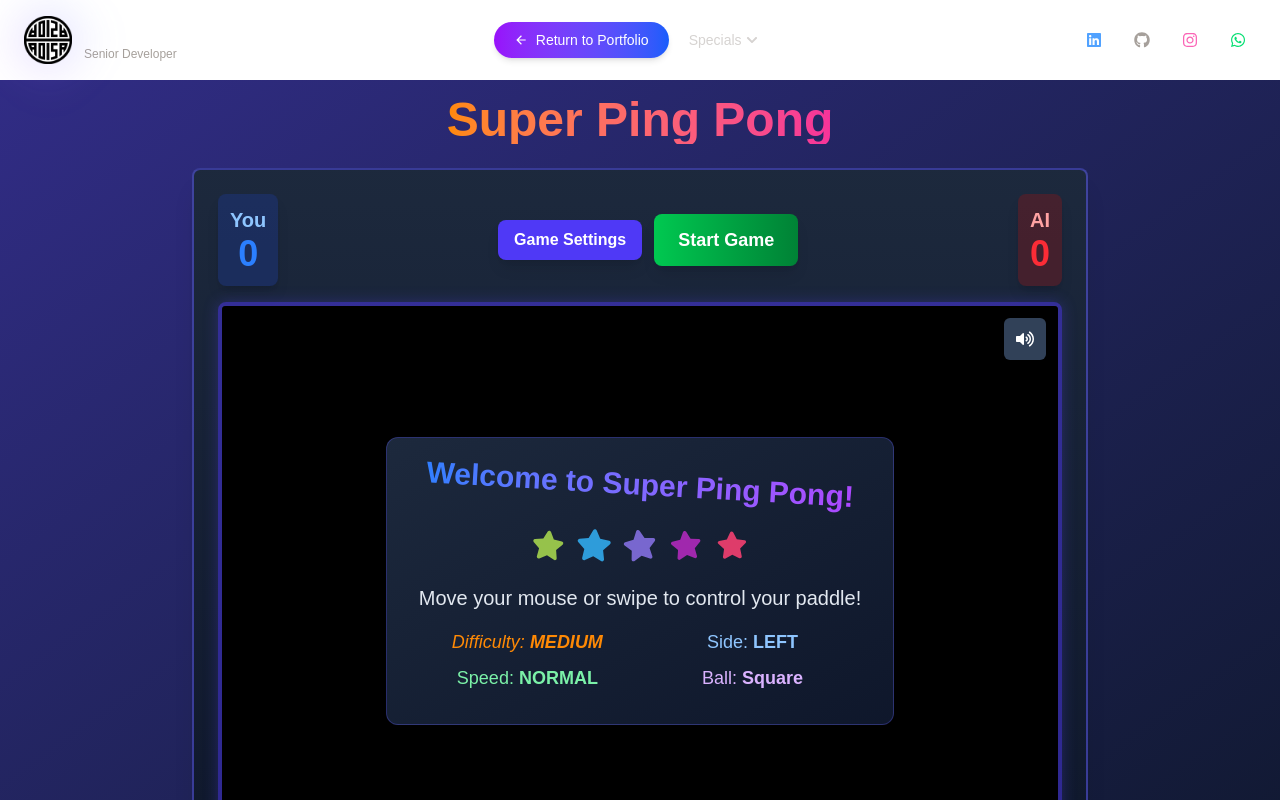
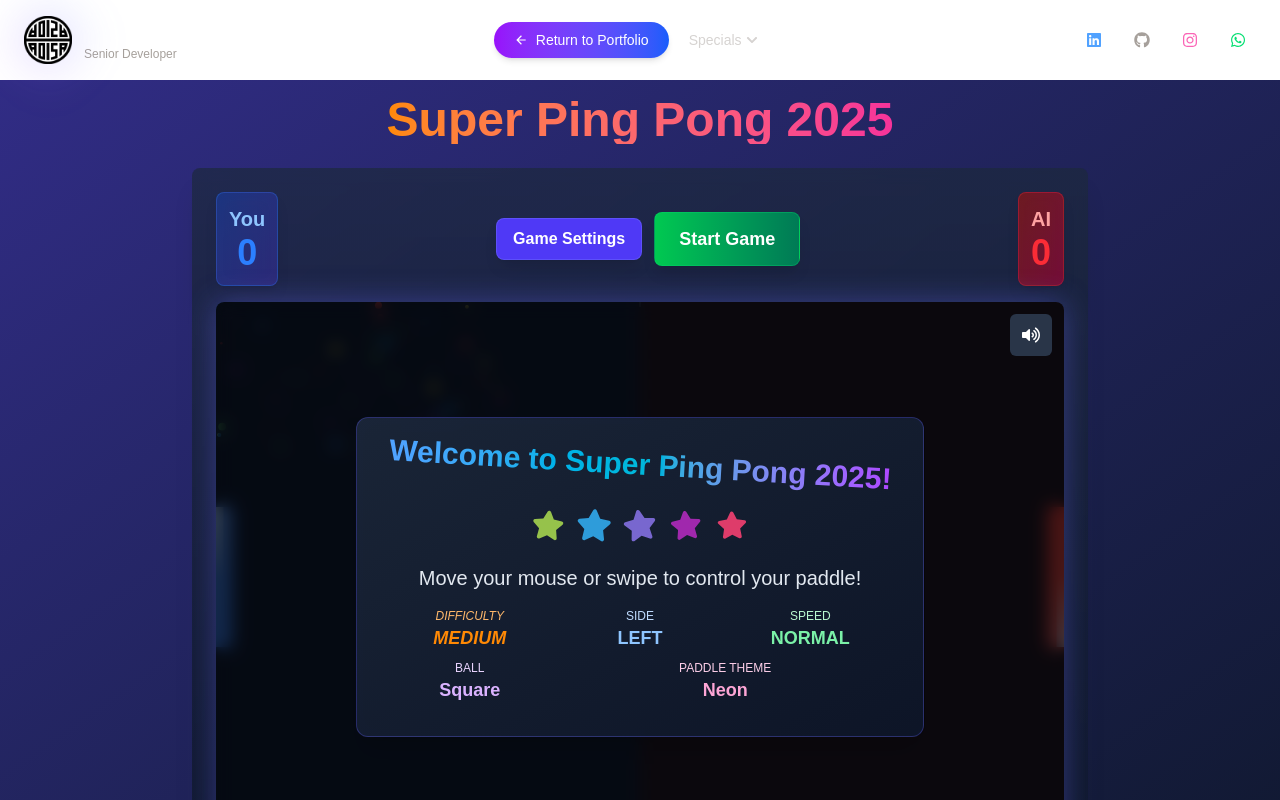
Before and after one commit to DanielAdisa/daniel-made-it, a Next.js app: page /games/platform-game in a window 1280 px wide. Shown: the top 800 px of the page. Built offline with nearby package versions, Linux system fonts and the light colour scheme.

Commit message:
sdasadds

```diff
--- a/app/games/platform-game/page.tsx
+++ b/app/games/platform-game/page.tsx
@@ -1,13 +1,14 @@
 'use client';
 
 import { useState, useEffect, useRef } from 'react';
-import { FaVolumeUp, FaVolumeMute, FaArrowLeft, FaArrowRight, FaRandom, FaStar, FaCircle, FaSquare, FaSmile, FaTachometerAlt } from 'react-icons/fa';
+import { FaVolumeUp, FaVolumeMute, FaArrowLeft, FaArrowRight, FaRandom, FaStar, FaCircle, FaSquare, FaSmile, FaTachometerAlt, FaPalette } from 'react-icons/fa';
 import { motion } from 'framer-motion';
 
 type Difficulty = 'easy' | 'medium' | 'hard';
 type PlayerSide = 'left' | 'right';
 type BallDesign = 'square' | 'circle' | 'emoji';
 type GameSpeed = 'slow' | 'normal' | 'fast';
+type PaddleTheme = 'classic' | 'neon' | 'cosmic' | 'fire' | 'ice';
 
 interface GameState {
   playerScore: number;
@@ -23,6 +24,7 @@ const PingPongGame = () => {
   const [playerSide, setPlayerSide] = useState<PlayerSide>('left');
   const [ballDesign, setBallDesign] = useState<BallDesign>('square');
   const [ballColor, setBallColor] = useState<string>('#f97316'); // Orange default
+  const [paddleTheme, setPaddleTheme] = useState<PaddleTheme>('neon');
   const [gameSpeed, setGameSpeed] = useState<GameSpeed>('normal');
   const [showSettings, setShowSettings] = useState<boolean>(false);
   const [gameState, setGameState] = useState<GameState>({
@@ -45,6 +47,35 @@ const PingPongGame = () => {
     { name: 'Pink', value: '#ec4899' },
     { name: 'Yellow', value: '#eab308' },
   ];
+
+  // Paddle theme settings
+  const paddleThemes = {
+    classic: {
+      player: '#f8fafc',
+      ai: '#f8fafc',
+      glow: 'rgba(255, 255, 255, 0.6)'
+    },
+    neon: {
+      player: '#3b82f6',
+      ai: '#ef4444',
+      glow: 'rgba(191, 219, 254, 0.8)'
+    },
+    cosmic: {
+      player: '#8b5cf6',
+      ai: '#06b6d4',
+      glow: 'rgba(167, 139, 250, 0.8)'
+    },
+    fire: {
+      player: '#f97316',
+      ai: '#fbbf24',
+      glow: 'rgba(251, 146, 60, 0.8)'
+    },
+    ice: {
+      player: '#06b6d4',
+      ai: '#93c5fd',
+      glow: 'rgba(125, 211, 252, 0.8)'
+    }
+  };
 
   // Game speed multipliers
   const speedMultipliers = {
@@ -74,7 +105,8 @@ const PingPongGame = () => {
   const colors = {
     background: '#0f172a',
     centerLine: '#475569',
-    paddle: '#f8fafc',
+    paddle: paddleThemes[paddleTheme].player,
+    aiPaddle: paddleThemes[paddleTheme].ai,
     ball: ballColor,
     playerSide: 'rgba(59, 130, 246, 0.1)', // Light blue tint
     aiSide: 'rgba(239, 68, 68, 0.1)', // Light red tint
@@ -397,6 +429,11 @@ const PingPongGame = () => {
     }
   };
 
+  // Select paddle theme
+  const selectPaddleTheme = (theme: PaddleTheme) => {
+    setPaddleTheme(theme);
+  };
+
   // Game rendering
   useEffect(() => {
     const canvas = canvasRef.current;
@@ -632,12 +669,13 @@ const PingPongGame = () => {
         context.fillRect(game.canvasWidth / 2, 0, game.canvasWidth / 2, game.canvasHeight);
       }
 
-      // Draw center line
+      // Draw center line with futuristic pulsing effect
+      const centerLineOpacity = 0.6 + Math.sin(Date.now() / 800) * 0.4;
       context.setLineDash([5, 15]);
       context.beginPath();
       context.moveTo(game.canvasWidth / 2, 0);
       context.lineTo(game.canvasWidth / 2, game.canvasHeight);
-      context.strokeStyle = colors.centerLine;
+      context.strokeStyle = `rgba(71, 85, 105, ${centerLineOpacity})`;
       context.lineWidth = 2;
       context.stroke();
       context.setLineDash([]);
@@ -674,36 +712,55 @@ const PingPongGame = () => {
         context.fill();
       });
 
-      // Draw paddles based on player side
-      context.fillStyle = colors.paddle;
+      // Draw paddles based on player side with theme coloring
+      const playerPaddleColor = paddleThemes[paddleTheme].player;
+      const aiPaddleColor = paddleThemes[paddleTheme].ai;
+      const glowColor = paddleThemes[paddleTheme].glow;
 
       if (playerSide === 'left') {
         // Player on left, AI on right
 
+        // Apply paddle glow effect
+        context.shadowColor = playerPaddleColor;
+        context.shadowBlur = 10;
+
         // Player paddle with highlight effect
+        context.fillStyle = playerPaddleColor;
         context.fillRect(0, game.player.y, paddleWidth, paddleHeight);
+
+        // Add pulsing effect to player paddle
+        const pulseAmount = Math.sin(Date.now() / 500) * 0.2 + 0.8;
         const playerGradient = context.createLinearGradient(0, game.player.y, paddleWidth, game.player.y + paddleHeight);
-        playerGradient.addColorStop(0, 'rgba(255, 255, 255, 0.7)');
-        playerGradient.addColorStop(0.5, 'rgba(255, 255, 255, 0.1)');
+        playerGradient.addColorStop(0, glowColor);
+        playerGradient.addColorStop(0.5, `rgba(255, 255, 255, ${0.1 * pulseAmount})`);
         playerGradient.addColorStop(1, 'rgba(255, 255, 255, 0)');
         context.fillStyle = playerGradient;
         context.fillRect(0, game.player.y, paddleWidth / 2, paddleHeight);
 
+        // Reset shadow for AI paddle
+        context.shadowBlur = 0;
+
+        // Apply AI paddle glow
+        context.shadowColor = aiPaddleColor;
+        context.shadowBlur = 10;
+
         // AI paddle with highlight effect
-        context.fillStyle = colors.paddle;
+        context.fillStyle = aiPaddleColor;
         context.fillRect(
           game.canvasWidth - paddleWidth,
           game.ai.y,
           paddleWidth,
           paddleHeight
         );
+
+        // Add pulsing effect to AI paddle
         const aiGradient = context.createLinearGradient(
           game.canvasWidth - paddleWidth, game.ai.y,
           game.canvasWidth, game.ai.y + paddleHeight
         );
         aiGradient.addColorStop(0, 'rgba(255, 255, 255, 0)');
-        aiGradient.addColorStop(0.5, 'rgba(255, 255, 255, 0.1)');
-        aiGradient.addColorStop(1, 'rgba(255, 255, 255, 0.7)');
+        aiGradient.addColorStop(0.5, `rgba(255, 255, 255, ${0.1 * pulseAmount})`);
+        aiGradient.addColorStop(1, glowColor);
         context.fillStyle = aiGradient;
         context.fillRect(
           game.canvasWidth - paddleWidth / 2,
@@ -711,18 +768,53 @@ const PingPongGame = () => {
           paddleWidth / 2,
           paddleHeight
         );
+
+        // Reset shadow
+        context.shadowBlur = 0;
       } else {
         // Player on right, AI on left
 
+        // Apply AI paddle glow
+        context.shadowColor = aiPaddleColor;
+        context.shadowBlur = 10;
+
+        // AI paddle with highlight effect
+        context.fillStyle = aiPaddleColor;
+        context.fillRect(0, game.ai.y, paddleWidth, paddleHeight);
+
+        // Add pulsing effect to AI paddle
+        const pulseAmount = Math.sin(Date.now() / 500) * 0.2 + 0.8;
+        const aiGradient = context.createLinearGradient(0, game.ai.y, paddleWidth, game.ai.y + paddleHeight);
+        aiGradient.addColorStop(0, glowColor);
+        aiGradient.addColorStop(0.5, `rgba(255, 255, 255, ${0.1 * pulseAmount})`);
+        aiGradient.addColorStop(1, 'rgba(255, 255, 255, 0)');
+        context.fillStyle = aiGradient;
+        context.fillRect(0, game.ai.y, paddleWidth / 2, paddleHeight);
+
+        // Reset shadow for player paddle
+        context.shadowBlur = 0;
+
+        // Apply player paddle glow
+        context.shadowColor = playerPaddleColor;
+        context.shadowBlur = 10;
+
         // Player paddle with highlight effect
-        context.fillRect(game.canvasWidth - paddleWidth, game.player.y, paddleWidth, paddleHeight);
+        context.fillStyle = playerPaddleColor;
+        context.fillRect(
+          game.canvasWidth - paddleWidth,
+          game.player.y,
+          paddleWidth,
+          paddleHeight
+        );
+
+        // Add pulsing effect to player paddle
         const playerGradient = context.createLinearGradient(
           game.canvasWidth - paddleWidth, game.player.y,
           game.canvasWidth, game.player.y + paddleHeight
         );
         playerGradient.addColorStop(0, 'rgba(255, 255, 255, 0)');
-        playerGradient.addColorStop(0.5, 'rgba(255, 255, 255, 0.1)');
-        playerGradient.addColorStop(1, 'rgba(255, 255, 255, 0.7)');
+        playerGradient.addColorStop(0.5, `rgba(255, 255, 255, ${0.1 * pulseAmount})`);
+        playerGradient.addColorStop(1, glowColor);
         context.fillStyle = playerGradient;
         context.fillRect(
           game.canvasWidth - paddleWidth / 2,
@@ -731,32 +823,27 @@ const PingPongGame = () => {
           paddleHeight
         );
 
-        // AI paddle with highlight effect
-        context.fillStyle = colors.paddle;
-        context.fillRect(0, game.ai.y, paddleWidth, paddleHeight);
-        const aiGradient = context.createLinearGradient(0, game.ai.y, paddleWidth, game.ai.y + paddleHeight);
-        aiGradient.addColorStop(0, 'rgba(255, 255, 255, 0.7)');
-        aiGradient.addColorStop(0.5, 'rgba(255, 255, 255, 0.1)');
-        aiGradient.addColorStop(1, 'rgba(255, 255, 255, 0)');
-        context.fillStyle = aiGradient;
-        context.fillRect(0, game.ai.y, paddleWidth / 2, paddleHeight);
+        // Reset shadow
+        context.shadowBlur = 0;
       }
 
       // Draw ball based on selected design
       if (ballDesign === 'square') {
         // Square ball with glow
+        context.shadowColor = ballColor;
+        context.shadowBlur = 15;
         context.fillStyle = ballColor;
         context.fillRect(game.ball.x, game.ball.y, ballSize, ballSize);
 
         // Add ball glow
-        context.shadowColor = ballColor;
-        context.shadowBlur = 15;
         context.fillStyle = ballColor + 'B3'; // 70% opacity
         context.fillRect(game.ball.x, game.ball.y, ballSize, ballSize);
         context.shadowBlur = 0;
       }
       else if (ballDesign === 'circle') {
         // Circle ball with glow
+        context.shadowColor = ballColor;
+        context.shadowBlur = 15;
         context.beginPath();
         context.arc(
           game.ball.x + ballSize / 2,
@@ -767,8 +854,6 @@ const PingPongGame = () => {
         context.fill();
 
         // Add ball glow
-        context.shadowColor = ballColor;
-        context.shadowBlur = 15;
         context.beginPath();
         context.arc(
           game.ball.x + ballSize / 2,
@@ -780,19 +865,12 @@ const PingPongGame = () => {
         context.shadowBlur = 0;
       }
       else if (ballDesign === 'emoji') {
-        // Draw emoji as ball
+        // Draw emoji as ball with glowing effect
+        context.shadowColor = ballColor;
+        context.shadowBlur = 10;
         context.font = `${ballSize}px Arial`;
         context.textAlign = 'center';
         context.textBaseline = 'middle';
-        context.fillText(
-          game.emoji,
-          game.ball.x + ballSize/2,
-          game.ball.y + ballSize/2
-        );
-
-        // Add subtle glow behind emoji
-        context.shadowColor = ballColor;
-        context.shadowBlur = 10;
         context.fillText(
           game.emoji,
           game.ball.x + ballSize/2,
@@ -829,7 +907,7 @@ const PingPongGame = () => {
           ballSize + pulseSize,
           0, Math.PI * 2
         );
-        context.strokeStyle = 'rgba(255, 255, 255, 0.6)';
+        context.strokeStyle = `rgba(255, 255, 255, ${0.4 + Math.sin(Date.now() / 300) * 0.2})`;
         context.lineWidth = 2;
         context.stroke();
       }
@@ -850,7 +928,7 @@ const PingPongGame = () => {
     return () => {
       cancelAnimationFrame(animationId);
     };
-  }, [difficulty, gameState.isPlaying, gameState.waitingForServe, gameState.lastScorer, isMuted, playerSide, ballColor, ballDesign, gameSpeed]);
+  }, [difficulty, gameState.isPlaying, gameState.waitingForServe, gameState.lastScorer, isMuted, playerSide, ballColor, ballDesign, gameSpeed, paddleTheme]);
 
   const restartGame = () => {
     if (backgroundMusicRef.current) {
@@ -900,20 +978,20 @@ const PingPongGame = () => {
         transition={{ duration: 0.5 }}
         className="mb-4 text-3xl font-bold text-transparent md:mb-6 md:text-5xl bg-clip-text bg-gradient-to-r from-orange-400 to-pink-500"
       >
-        Super Ping Pong
+        Super Ping Pong 2025
       </motion.h1>
 
       <motion.div
         initial={{ y: 20, opacity: 0 }}
         animate={{ y: 0, opacity: 1 }}
         transition={{ delay: 0.2 }}
-        className="w-full max-w-4xl p-3 mb-4 border-2 rounded-lg shadow-xl md:p-6 md:mb-8 border-indigo-500/50 bg-gradient-to-b from-slate-800 to-slate-900"
+        className="w-full max-w-4xl p-3 mb-4 border-none rounded-lg shadow-xl md:p-6 md:mb-8 bg-gradient-to-b from-slate-800/70 to-slate-900/90 backdrop-blur-sm"
       >
         {/* Game header with scores and controls */}
         <div className="flex flex-wrap items-center justify-between gap-4 mb-4">
           <motion.div
             whileHover={{ scale: 1.05 }}
-            className="p-3 text-center rounded-lg shadow-lg bg-blue-900/40"
+            className="p-3 text-center border rounded-lg shadow-lg bg-gradient-to-br from-blue-900/80 to-indigo-900/80 backdrop-blur-sm border-blue-500/30"
           >
             <span className="text-xl font-semibold text-blue-300">You</span>
             <p className="text-3xl font-bold text-blue-500 md:text-4xl">{gameState.playerScore}</p>
@@ -926,7 +1004,7 @@ const PingPongGame = () => {
                   whileHover={{ scale: 1.05 }}
                   whileTap={{ scale: 0.95 }}
                   onClick={toggleSettings}
-                  className="px-4 py-2 mb-2 font-semibold text-white transition-colors bg-indigo-600 rounded-lg shadow-lg sm:mb-0 hover:bg-indigo-700"
+                  className="px-4 py-2 mb-2 font-semibold text-white transition-colors bg-indigo-600 border rounded-lg shadow-lg sm:mb-0 hover:bg-indigo-700 border-indigo-400/30 backdrop-blur-sm"
                 >
                   {showSettings ? 'Hide Settings' : 'Game Settings'}
                 </motion.button>
@@ -934,7 +1012,7 @@ const PingPongGame = () => {
                   whileHover={{ scale: 1.05 }}
                   whileTap={{ scale: 0.95 }}
                   onClick={startGame}
-                  className="px-6 py-3 text-lg font-semibold text-white transition-colors rounded-lg shadow-lg bg-gradient-to-r from-green-500 to-green-700 hover:from-green-600 hover:to-green-800"
+                  className="px-6 py-3 text-lg font-semibold text-white transition-colors border rounded-lg shadow-lg bg-gradient-to-r from-green-500 to-emerald-700 hover:from-green-600 hover:to-emerald-800 border-green-400/30 backdrop-blur-sm"
                 >
                   Start Game
                 </motion.button>
@@ -944,7 +1022,7 @@ const PingPongGame = () => {
                 whileHover={{ scale: 1.05 }}
                 whileTap={{ scale: 0.95 }}
                 onClick={restartGame}
-                className="px-6 py-2 font-semibold text-white transition-colors rounded-lg shadow-lg bg-gradient-to-r from-red-500 to-red-700 hover:from-red-600 hover:to-red-800"
+                className="px-6 py-2 font-semibold text-white transition-colors border rounded-lg shadow-lg bg-gradient-to-r from-red-500 to-red-700 hover:from-red-600 hover:to-red-800 border-red-400/30 backdrop-blur-sm"
               >
                 Restart Game
               </motion.button>
@@ -953,7 +1031,7 @@ const PingPongGame = () => {
 
           <motion.div
             whileHover={{ scale: 1.05 }}
-            className="p-3 text-center rounded-lg shadow-lg bg-red-900/40"
+            className="p-3 text-center border rounded-lg shadow-lg bg-gradient-to-br from-red-900/80 to-rose-900/80 backdrop-blur-sm border-red-500/30"
           >
             <span className="text-xl font-semibold text-red-300">AI</span>
             <p className="text-3xl font-bold text-red-500 md:text-4xl">{gameState.aiScore}</p>
@@ -966,7 +1044,7 @@ const PingPongGame = () => {
             initial={{ opacity: 0, height: 0 }}
             animate={{ opacity: 1, height: 'auto' }}
             transition={{ duration: 0.3 }}
-            className="p-4 mb-4 border rounded-lg shadow-inner bg-slate-800/80 border-indigo-500/30"
+            className="p-4 mb-4 border rounded-lg shadow-inner bg-slate-800/80 backdrop-blur-sm border-indigo-500/30"
           >
             <div className="grid grid-cols-1 gap-4 md:grid-cols-3">
               {/* Difficulty Settings */}
@@ -1086,6 +1164,29 @@ const PingPongGame = () => {
                 </div>
               </div>
 
+              {/* Paddle Theme Selection - New! */}
+              <div className="p-3 rounded-lg bg-slate-700/50">
+                <h3 className="mb-2 font-semibold text-white">Paddle Theme</h3>
+                <div className="flex flex-wrap gap-2">
+                  {['classic', 'neon', 'cosmic', 'fire', 'ice'].map((theme) => (
+                    <motion.button
+                      key={theme}
+                      whileHover={{ scale: 1.05 }}
+                      whileTap={{ scale: 0.95 }}
+                      onClick={() => selectPaddleTheme(theme as PaddleTheme)}
+                      className={`px-3 py-1 rounded flex items-center justify-center ${
+                        paddleTheme === theme
+                          ? 'bg-violet-600 text-white'
+                          : 'bg-slate-600 text-slate-200'
+                      }`}
+                    >
+                      <FaPalette className="mr-1" />
+                      {theme.charAt(0).toUpperCase() + theme.slice(1)}
+                    </motion.button>
+                  ))}
+                </div>
+              </div>
+
               {/* Ball Color */}
               <div className="p-3 rounded-lg bg-slate-700/50">
                 <h3 className="mb-2 font-semibold text-white">Ball Color</h3>
@@ -1096,8 +1197,10 @@ const PingPongGame = () => {
                       whileHover={{ scale: 1.1 }}
                       whileTap={{ scale: 0.95 }}
                       onClick={() => selectBallColor(color.value)}
-                      className={`w-8 h-8 rounded-full border-2 ${
-                        ballColor === color.value ? 'border-white' : 'border-transparent'
+                      className={`w-8 h-8 rounded-full ${
+                        ballColor === color.value
+                          ? 'ring-2 ring-white ring-offset-2 ring-offset-slate-700'
+                          : 'border border-slate-500'
                       }`}
                       style={{ backgroundColor: color.value }}
                       aria-label={`Select ${color.name} color`}
@@ -1114,11 +1217,11 @@ const PingPongGame = () => {
           initial={{ y: 20, opacity: 0 }}
           animate={{ y: 0, opacity: 1 }}
           transition={{ delay: 0.4 }}
-          className="relative w-full overflow-hidden border-4 rounded-lg border-indigo-600/50 shadow-[0_0_15px_rgba(79,70,229,0.3)]"
+          className="relative w-full overflow-hidden rounded-lg border-none shadow-[0_0_30px_rgba(99,102,241,0.4)]"
         >
           <button
             onClick={toggleMute}
-            className="absolute z-10 p-2 text-white transition-colors rounded-md md:p-3 bg-slate-700 top-2 right-2 md:top-3 md:right-3 hover:bg-slate-600"
+            className="absolute z-10 p-2 text-white transition-colors rounded-md md:p-3 bg-slate-700/80 backdrop-blur-sm top-2 right-2 md:top-3 md:right-3 hover:bg-slate-600"
           >
             {isMuted ? <FaVolumeMute size={18} /> : <FaVolumeUp size={18} />}
           </button>
@@ -1130,7 +1233,7 @@ const PingPongGame = () => {
             onTouchStart={handleTouchStart}
             onTouchMove={handleTouchMove}
             onTouchEnd={handleTouchEnd}
-            className="w-full h-[65vh] md:h-[550px] bg-slate-900"
+            className="w-full h-[65vh] md:h-[550px] bg-slate-900 rounded-lg"
             style={{ touchAction: 'none' }}
           />
 
@@ -1138,20 +1241,20 @@ const PingPongGame = () => {
             <motion.div
               initial={{ opacity: 0 }}
               animate={{ opacity: 1 }}
-              className="absolute inset-0 flex items-center justify-center bg-black bg-opacity-70"
+              className="absolute inset-0 flex items-center justify-center rounded-lg bg-black/70 backdrop-blur-sm"
             >
               <motion.div
                 initial={{ scale: 0.8 }}
                 animate={{ scale: 1 }}
                 transition={{ type: "spring", stiffness: 300 }}
-                className="p-4 md:p-8 text-center border shadow-xl bg-gradient-to-br from-slate-800 to-slate-900 rounded-xl border-indigo-500/30 max-w-[90%] md:max-w-[70%]"
+                className="p-4 md:p-8 text-center border shadow-xl bg-gradient-to-br from-slate-800/90 to-slate-900/90 rounded-xl border-indigo-500/30 max-w-[90%] md:max-w-[70%] backdrop-blur-md"
               >
                 <motion.div
                   animate={{ rotate: [0, 5, 0, -5, 0], y: [0, -5, 0, -3, 0] }}
                   transition={{ repeat: Infinity, duration: 5 }}
                 >
-                  <h2 className="mb-4 text-2xl font-bold text-transparent md:mb-6 md:text-3xl bg-clip-text bg-gradient-to-r from-blue-500 to-purple-500">
-                    Welcome to Super Ping Pong!
+                  <h2 className="mb-4 text-2xl font-bold text-transparent md:mb-6 md:text-3xl bg-clip-text bg-gradient-to-r from-blue-400 via-cyan-500 to-purple-500">
+                    Welcome to Super Ping Pong 2025!
                   </h2>
                 </motion.div>
                 <div className="flex flex-wrap justify-center gap-2 mb-4 md:gap-4 md:mb-6">
@@ -1177,18 +1280,26 @@ const PingPongGame = () => {
                 <p className="mb-3 text-base md:mb-4 md:text-xl text-slate-200">
                   Move your mouse or swipe to control your paddle!
                 </p>
-                <div className="grid grid-cols-1 gap-2 text-center sm:grid-cols-2">
+                <div className="grid grid-cols-2 gap-2 text-center sm:grid-cols-3">
                   <p className="text-base italic text-orange-400 md:text-lg">
-                    Difficulty: <span className="font-bold uppercase">{difficulty}</span>
+                    <span className="block text-xs text-orange-300">DIFFICULTY</span>
+                    <span className="font-bold uppercase">{difficulty}</span>
                   </p>
                   <p className="text-base text-blue-300 md:text-lg">
-                    Side: <span className="font-bold uppercase">{playerSide}</span>
+                    <span className="block text-xs text-blue-200">SIDE</span>
+                    <span className="font-bold uppercase">{playerSide}</span>
                   </p>
                   <p className="text-base text-green-300 md:text-lg">
-                    Speed: <span className="font-bold uppercase">{gameSpeed}</span>
+                    <span className="block text-xs text-green-200">SPEED</span>
+                    <span className="font-bold uppercase">{gameSpeed}</span>
                   </p>
                   <p className="text-base text-purple-300 md:text-lg">
-                    Ball: <span className="font-bold capitalize">{ballDesign}</span>
+                    <span className="block text-xs text-purple-200">BALL</span>
+                    <span className="font-bold capitalize">{ballDesign}</span>
+                  </p>
+                  <p className="text-base text-pink-300 md:text-lg sm:col-span-2">
+                    <span className="block text-xs text-pink-200">PADDLE THEME</span>
+                    <span className="font-bold capitalize">{paddleTheme}</span>
                   </p>
                 </div>
               </motion.div>
@@ -1201,7 +1312,7 @@ const PingPongGame = () => {
         initial={{ opacity: 0 }}
         animate={{ opacity: 1 }}
         transition={{ delay: 0.6 }}
-        className="max-w-2xl p-3 text-center border rounded-lg shadow-lg md:p-4 bg-slate-800/50 border-indigo-500/20"
+        className="max-w-2xl p-3 text-center border rounded-lg shadow-lg md:p-4 bg-slate-800/30 backdrop-blur-sm border-indigo-500/20"
       >
         <p className="text-base md:text-lg text-slate-300">
           Use your mouse or swipe to move the paddle.
```
